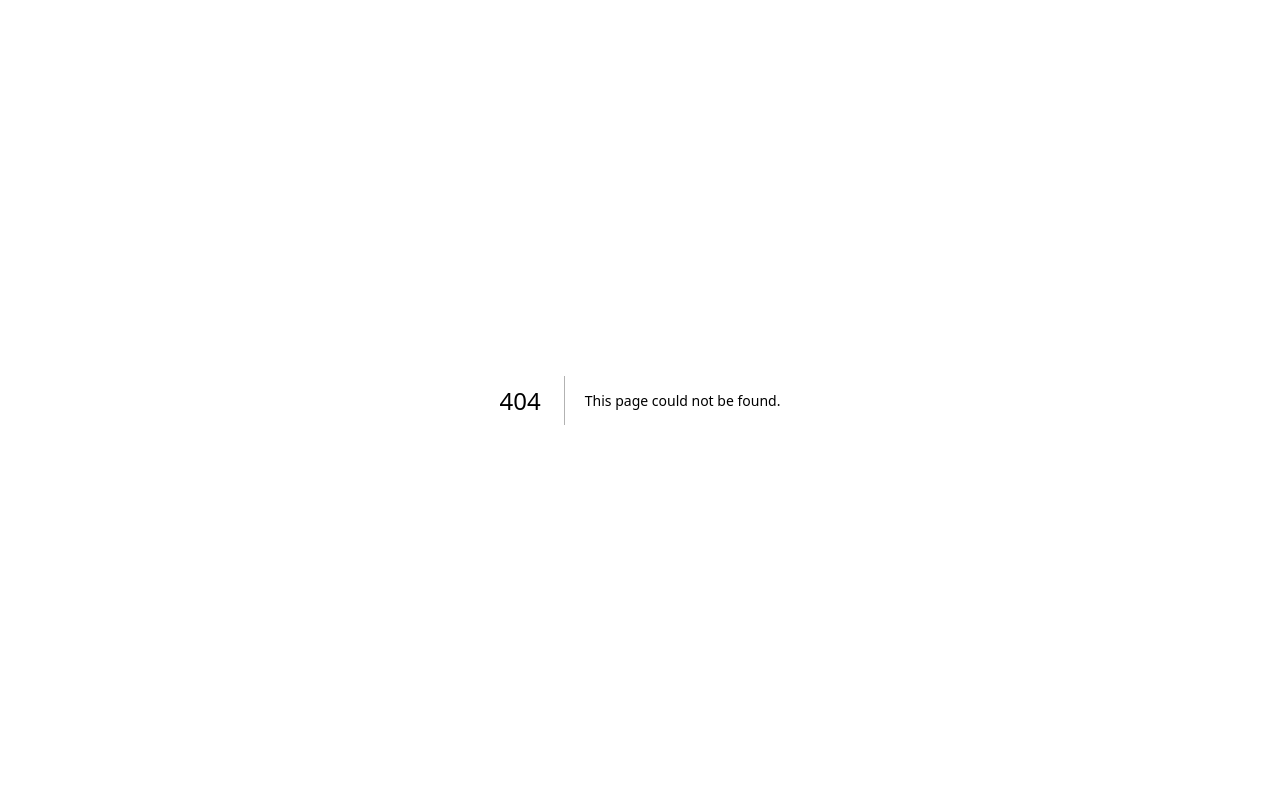
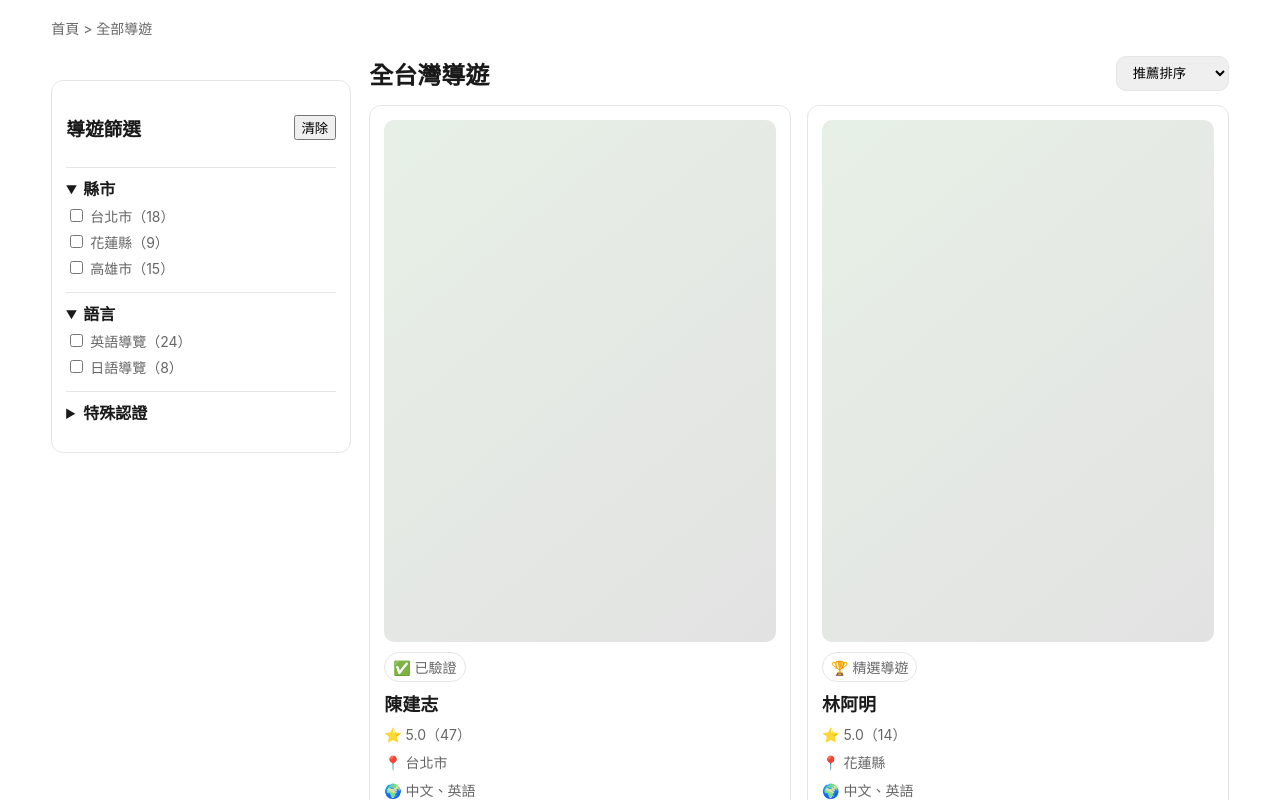
Before and after one commit to smallwei0301/tour-platform, a Next.js app in the folder apps/web/: page /guides in a window 1280 px wide. Before the commit this address had no page. Shown: the top 800 px of the page. Built offline with nearby package versions, Linux system fonts and the light colour scheme.

Commit message:
feat(ui): add guides listing and guide profile pages

```diff
--- a/apps/web/app/globals.css
+++ b/apps/web/app/globals.css
@@ -133,3 +133,20 @@ a { color: inherit; text-decoration: none; }
   .tp-detail-layout { grid-template-columns: 1fr; }
   .tp-booking-side { position: static; }
 }
+
+
+.tp-guides-page { padding-bottom: 40px; }
+.tp-guide-photo { width: 100%; aspect-ratio: 3/4; border-radius: 10px; background: linear-gradient(140deg,#e7f0e6,#e2e2e2); margin-bottom: 10px; }
+.tp-guide-badge { display: inline-block; padding: 4px 8px; border-radius: 999px; border: 1px solid var(--tp-border); font-size: 12px; margin: 0 0 8px; }
+
+.tp-guide-detail { padding-bottom: 48px; }
+.tp-guide-cover { width: 100%; height: 220px; border-radius: 14px; background: linear-gradient(140deg,#dbe9f8,#f8ecd9); margin-bottom: 14px; }
+.tp-guide-layout { display: grid; grid-template-columns: minmax(0,1fr) 320px; gap: 18px; }
+.tp-guide-head-card { display: flex; gap: 14px; align-items: center; border: 1px solid var(--tp-border); border-radius: 12px; padding: 12px; }
+.tp-guide-head-card h1 { margin: 0 0 6px; }
+.tp-guide-head-card p { margin: 0; color: var(--tp-muted); }
+.tp-guide-avatar { width: 96px; height: 96px; border-radius: 999px; background: #e6e6e6; border: 2px solid #fff; box-shadow: 0 2px 8px rgba(0,0,0,.1); }
+
+@media (max-width: 1024px) {
+  .tp-guide-layout { grid-template-columns: 1fr; }
+}
--- /dev/null
+++ b/apps/web/app/guides/page.tsx
@@ -0,0 +1,65 @@
+import Link from 'next/link';
+
+const guides = [
+  { slug: 'chen-jian-zhi', name: '陳建志', rating: '5.0（47）', city: '台北市', langs: '中文、英語', tags: '文化歷史 · 美食', badge: '✅ 已驗證' },
+  { slug: 'lin-a-ming', name: '林阿明', rating: '5.0（14）', city: '花蓮縣', langs: '中文、英語', tags: '戶外冒險 · 溯溪', badge: '🏆 精選導遊' },
+  { slug: 'huang-zhi-xiong', name: '黃志雄', rating: '5.0（6）', city: '高雄市', langs: '中文', tags: '柴山探洞 · 生態', badge: '✅ 已驗證' }
+];
+
+export default function GuidesPage() {
+  return (
+    <main className="tp-container tp-guides-page">
+      <div className="tp-breadcrumb">首頁 &gt; 全部導遊</div>
+      <section className="tp-activities-layout">
+        <aside className="tp-filter">
+          <div className="tp-filter-head">
+            <h3>導遊篩選</h3>
+            <button>清除</button>
+          </div>
+          <details open>
+            <summary>縣市</summary>
+            <label><input type="checkbox"/> 台北市（18）</label>
+            <label><input type="checkbox"/> 花蓮縣（9）</label>
+            <label><input type="checkbox"/> 高雄市（15）</label>
+          </details>
+          <details open>
+            <summary>語言</summary>
+            <label><input type="checkbox"/> 英語導覽（24）</label>
+            <label><input type="checkbox"/> 日語導覽（8）</label>
+          </details>
+          <details>
+            <summary>特殊認證</summary>
+            <label><input type="checkbox"/> ✅ KYC 已驗證</label>
+            <label><input type="checkbox"/> 🏆 精選導遊</label>
+          </details>
+        </aside>
+
+        <section>
+          <div className="tp-result-head">
+            <h2>全台灣導遊</h2>
+            <select>
+              <option>推薦排序</option>
+              <option>評分高到低</option>
+              <option>評價多到少</option>
+            </select>
+          </div>
+
+          <div className="tp-card-grid tp-card-grid-activities">
+            {guides.map((g) => (
+              <article className="tp-card" key={g.slug}>
+                <div className="tp-guide-photo" />
+                <p className="tp-guide-badge">{g.badge}</p>
+                <h3>{g.name}</h3>
+                <p>⭐ {g.rating}</p>
+                <p>📍 {g.city}</p>
+                <p>🌍 {g.langs}</p>
+                <p>{g.tags}</p>
+                <Link className="tp-link" href={`/guides/${g.slug}`}>查看導遊簡介 →</Link>
+              </article>
+            ))}
+          </div>
+        </section>
+      </section>
+    </main>
+  );
+}
```
Also changed, not shown: apps/web/app/guides/[slug]/page.tsx (added, +70 -0 lines).
